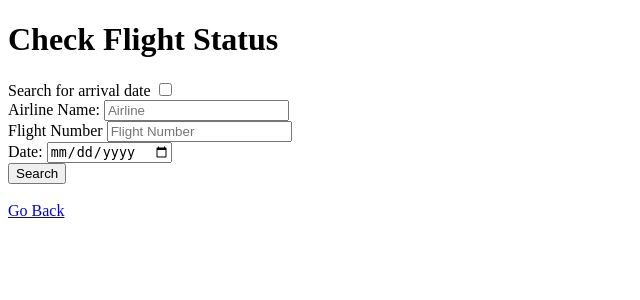
After one commit to BowenGong2000/air_ticket_reservation_system, a Flask app: page /check_status in a window 1280 px wide. The commit adds this page. Shown: the top 300 px of the page, without its empty margins (0-640 px from the left). Run offline with Flask 2, Linux system fonts and the light colour scheme.

Commit message:
6666
666

```diff
--- a/main.py
+++ b/main.py
@@ -1,4 +1,5 @@
 #Import Flask Library
+from distutils.log import error
 import email
 from email import message
 from flask import Flask, render_template, request, session, url_for, redirect
@@ -428,6 +429,97 @@ def c_logout():
 	return redirect('/')
 
 
+@app.route('/g_search')
+def g_search():
+	return render_template("g_search.html")
+
+@app.route('/g_searchFlightAuth',methods=['GET', 'POST'])
+def g_searchFlightAuth():
+	dep_airport = request.form['s_airport']
+	arr_airport = request.form['d_airport']
+	d_date = request.form['d_date']
+	r_date = request.form['r_date']
+
+	# Search for Airports or City
+	# Search for Round or not
+	x = request.form.get("is_airport")  # None 说明search for city / On 说明 search for airport
+	y = request.form.get("is_round") # None 说明 不是round  / On 说明 round (需要填写r_date)
+	print(x)
+	print(y)
+	print(d_date)
+
+	if (d_date == ""):
+		error = "Please enter departure date"
+		return render_template('/c_searchFlight.html', error = error)
+
+	if (y != None and  r_date == ""):
+		error = "Please enter return date"
+		return render_template('/c_searchFlight.html', error = error)
+
+	if (x == None):   #city
+		cursor = conn.cursor()
+		# executes query
+		query = 'SELECT al_name, ap_id, flt_num, dep_dnt, A.apt_name dep_apt, A.city as dep_city, arr_dnt, B.apt_name arr_apt, B.city as arr_city, stts FROM flight, airport A, airport B WHERE A.apt_name = flight.dep_apt and B.apt_name = flight.arr_apt and A.city = %s and B.city = %s  and date(dep_dnt) = %s '
+		cursor.execute(query, (dep_airport, arr_airport, d_date))
+		data = cursor.fetchall()
+		if (y != None):
+			query2 = 'SELECT al_name, ap_id, flt_num, dep_dnt, A.apt_name dep_apt, A.city as dep_city, arr_dnt, B.apt_name arr_apt, B.city as arr_city, stts FROM flight, airport A, airport B WHERE A.apt_name = flight.dep_apt and B.apt_name = flight.arr_apt and A.city = %s and B.city = %s  and date(dep_dnt) = %s '
+			cursor.execute(query2, (arr_airport, dep_airport, r_date))
+			data += cursor.fetchall()
+
+	elif (x != None):  # airport
+		cursor = conn.cursor()
+		# executes query
+		query = 'SELECT al_name, ap_id, flt_num, dep_dnt, A.apt_name dep_apt, A.city as dep_city, arr_dnt, B.apt_name arr_apt, B.city as arr_city, stts FROM flight, airport A, airport B WHERE A.apt_name = flight.dep_apt and B.apt_name = flight.arr_apt and A.apt_name = %s and B.apt_name = %s  and date(dep_dnt) = %s'
+		cursor.execute(query, (dep_airport, arr_airport, d_date))
+		data = cursor.fetchall()
+		if (y != None):
+			query2 = 'SELECT al_name, ap_id, flt_num, dep_dnt, A.apt_name dep_apt, A.city as dep_city, arr_dnt, B.apt_name arr_apt, B.city as arr_city, stts FROM flight, airport A, airport B WHERE A.apt_name = flight.dep_apt and B.apt_name = flight.arr_apt and A.apt_name = %s and B.apt_name = %s  and date(dep_dnt) = %s'
+			cursor.execute(query2, (arr_airport, dep_airport, r_date))
+			data += cursor.fetchall()
+
+	if(data):
+		return render_template('g_search.html', posts=data)
+	else:
+		return render_template('g_search.html', error='Sorry, no such flight exist.')
+
+
+
+
+@app.route('/check_status')
+def check_status():
+
+	return render_template('g_status.html')
+
+@app.route('/check_status_auth',methods=['GET', 'POST'])
+def check_status_auth():
+	x = request.form.get("arr_apt")  # None 说明search dep / On 说明 search for arr
+
+	al_name = request.form['al_name']
+	flt_num = request.form['flt_num']
+	d_date = request.form['d_date']
+
+	if (x == None):
+		cursor = conn.cursor()
+		query = 'SELECT al_name, flt_num, dep_dnt, arr_dnt, stts FROM flight WHERE al_name =%s and flt_num = %s and date(dep_dnt) = %s'
+		cursor.execute(query, (al_name, flt_num, d_date))
+		data = cursor.fetchall()
+		cursor.close()
+	else:
+		cursor = conn.cursor()
+		query = 'SELECT al_name, flt_num, dep_dnt, arr_dnt, stts FROM flight WHERE al_name =%s and flt_num = %s and date(arr_dnt) = %s'
+		cursor.execute(query, (al_name, flt_num, d_date))
+		data = cursor.fetchall()
+		cursor.close()
+
+	if (data):
+		error = ''
+		return render_template('g_status.html', posts = data, error = error)
+	else:
+		print(666666)
+		error = "No such flight"
+		return render_template('g_status.html', posts = data, error = error)
+
 
 
 # Define a route to the staff register page
@@ -512,6 +604,9 @@ def s_login_auth():
 		error = 'Invalid login or username'
 		return render_template('s_login.html', error=error)
 
+
+
+
 # Staff home page
 @app.route('/s_homepage')
 def s_homepage():
@@ -525,6 +620,8 @@ def logout():
 	session.pop('username')
 	return redirect('/')
 
+
+
 app.secret_key = 'some key that you will never guess'
 #Run the app on localhost port 5000
 #debug = True -> you don't have to restart flask
--- a/templates/g_search.html
+++ b/templates/g_search.html
@@ -7,7 +7,7 @@
 
 <body>
     <h1>Search Flight</h1>
-    <form action="/c_searchFlightAuth" method="POST">
+    <form action="/g_searchFlightAuth" method="POST">
 	    <label for="is_airport"> Search for Airports </label>
 		<input type="checkbox" name="is_airport" value="on"></br>
 		<label for="s_airport"> Start From: </label>
@@ -59,7 +59,7 @@
 	{% endif %}
 
 
-    <a href="/c_homepage">Go Back</a></br>
+    <a href="/">Go Back</a></br>
 
 
 </body>
--- /dev/null
+++ b/templates/g_status.html
@@ -0,0 +1,50 @@
+<!DOCTYPE html>
+<html lang="en">
+
+<head>
+    <title>Search Flight</title>
+</head>
+
+<body>
+    <h1>Check Flight Status</h1>
+    <form action="/check_status_auth" method="POST">
+	    <label for="arr_apt"> Search for arrival date </label>
+		<input type="checkbox" name="arr_apt" value="on"></br>
+		<label for="s_airport"> Airline Name: </label>
+		<input type="text" name = "al_name" placeholder="Airline" maxlength="20" required/> </br>
+		<label for="d_airport"> Flight Number </label>
+	    <input type="text" name = "flt_num" placeholder="Flight Number" maxlength="20" required/></br>
+		<label for="d_date"> Date: </label>
+		<input type="date" name = "d_date" placeholder="date" required></br>
+	    <input type="submit" value = Search />
+	    {% if error %}
+		    <p class="error"><strong>Error:</strong> {{error}}</p>
+	    {% endif %}
+    </form>
+    <br>
+    {% if posts %}
+	<table>
+		<th>Airline Name</th>
+		<th>Flight Number</th>
+		<th>Departure Date and Time</th>
+		<th>Arrival Date and Time</th>
+        <th> Status </th>
+
+	{% for line in posts %}
+		<tr>
+			<td>{{line['al_name']}}</td>
+			<td>{{line['flt_num']}}</td>
+			<td>{{line['dep_dnt']}}</td>
+            <td>{{line['arr_dnt']}}</td>
+            <td>{{line['stts']}}</td>
+		</tr>
+	{% endfor %}
+	</table>
+	{% endif %}
+
+
+    <a href="/">Go Back</a></br>
+
+
+</body>
+</html>
```
